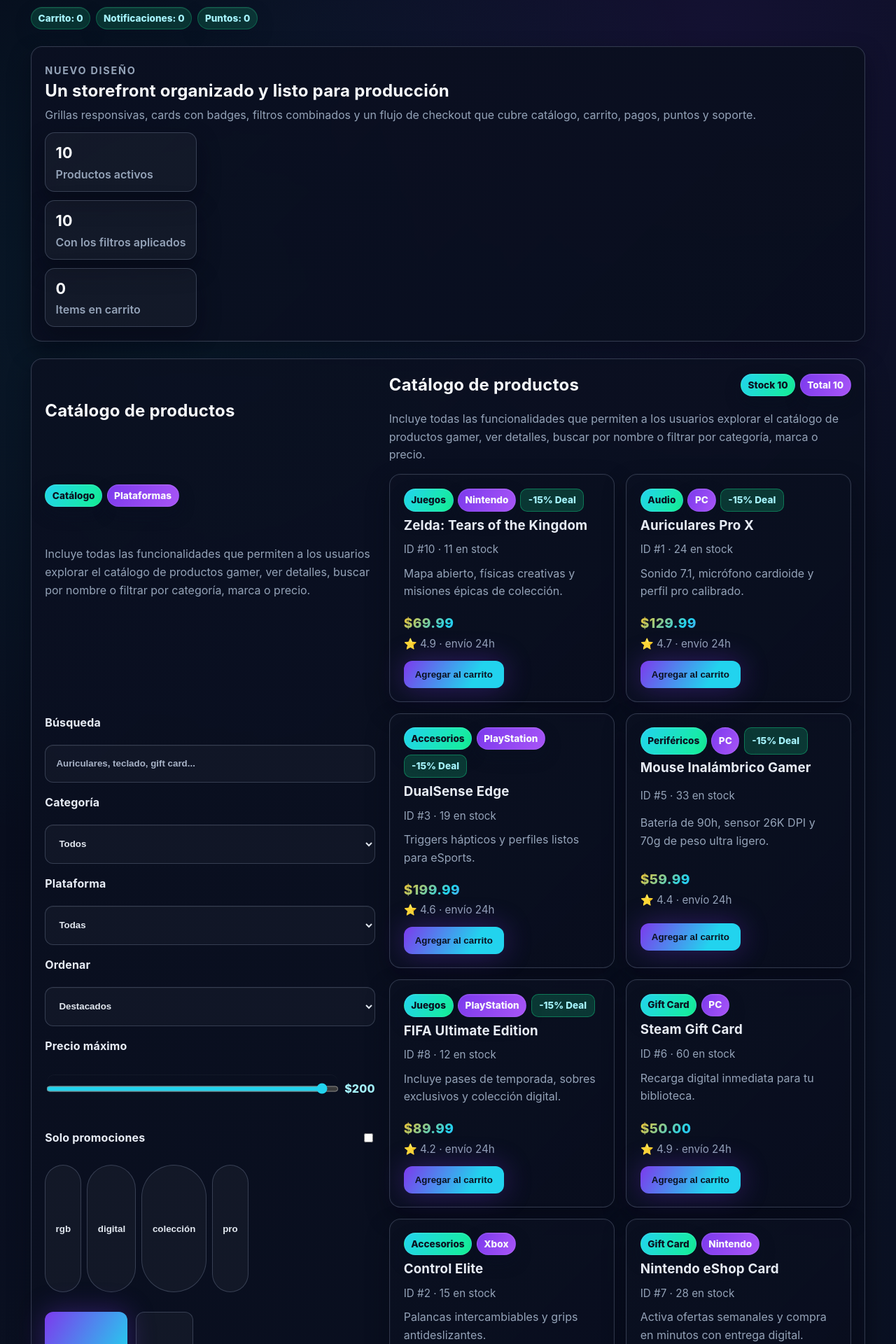
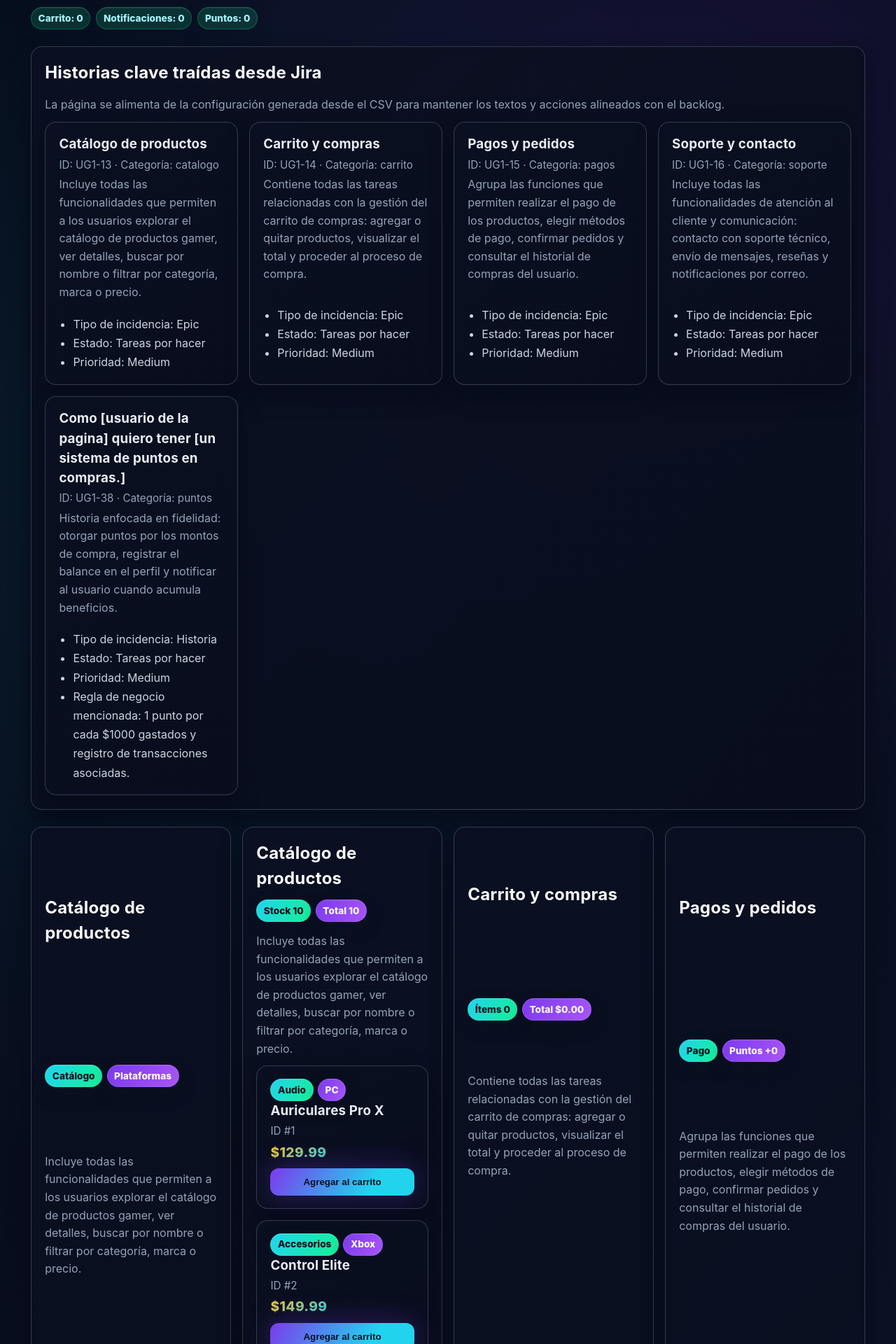
Before and after one commit to Juanpablo24-06/Pagina-de-compras, a React (Vite) app: page /Pagina-de-compras/gamer-store in a window 1280 px wide. Shown: the part 360-2280 px from the top of the page at 70% size. Built offline with nearby package versions, Linux system fonts and the light colour scheme.

Commit message:
Revert "Improve storefront UI and filtering experience"

```diff
--- a/package.json
+++ b/package.json
@@ -6,8 +6,7 @@
   "scripts": {
     "dev": "vite",
     "build": "vite build",
-    "preview": "vite preview",
-    "deploy": "npm run build && rm -rf docs && cp -r dist docs"
+    "preview": "vite preview"
   },
   "dependencies": {
     "react": "^18.3.1",
--- a/src/pages/GamerStoreFromJira.jsx
+++ b/src/pages/GamerStoreFromJira.jsx
@@ -3,143 +3,25 @@
 import './PageStyles.css';
 
 const gamerProducts = [
-  {
-    id: 1,
-    name: 'Auriculares Pro X',
-    price: 129.99,
-    category: 'Audio',
-    platform: 'PC',
-    rating: 4.7,
-    stock: 24,
-    deal: true,
-    tagline: 'Sonido 7.1, micrófono cardioide y perfil pro calibrado.',
-  },
-  {
-    id: 2,
-    name: 'Control Elite',
-    price: 149.99,
-    category: 'Accesorios',
-    platform: 'Xbox',
-    rating: 4.8,
-    stock: 15,
-    deal: false,
-    tagline: 'Palancas intercambiables y grips antideslizantes.',
-  },
-  {
-    id: 3,
-    name: 'DualSense Edge',
-    price: 199.99,
-    category: 'Accesorios',
-    platform: 'PlayStation',
-    rating: 4.6,
-    stock: 19,
-    deal: true,
-    tagline: 'Triggers hápticos y perfiles listos para eSports.',
-  },
-  {
-    id: 4,
-    name: 'Teclado Mecánico RGB',
-    price: 89.99,
-    category: 'Periféricos',
-    platform: 'PC',
-    rating: 4.5,
-    stock: 41,
-    deal: false,
-    tagline: 'Switches lineales, placa de aluminio y cable desmontable.',
-  },
-  {
-    id: 5,
-    name: 'Mouse Inalámbrico Gamer',
-    price: 59.99,
-    category: 'Periféricos',
-    platform: 'PC',
-    rating: 4.4,
-    stock: 33,
-    deal: true,
-    tagline: 'Batería de 90h, sensor 26K DPI y 70g de peso ultra ligero.',
-  },
-  {
-    id: 6,
-    name: 'Steam Gift Card',
-    price: 50.0,
-    category: 'Gift Card',
-    platform: 'PC',
-    rating: 4.9,
-    stock: 60,
-    deal: false,
-    tagline: 'Recarga digital inmediata para tu biblioteca.',
-  },
-  {
-    id: 7,
-    name: 'Nintendo eShop Card',
-    price: 35.0,
-    category: 'Gift Card',
-    platform: 'Nintendo',
-    rating: 4.8,
-    stock: 28,
-    deal: false,
-    tagline: 'Activa ofertas semanales y compra en minutos con entrega digital.',
-  },
-  {
-    id: 8,
-    name: 'FIFA Ultimate Edition',
-    price: 89.99,
-    category: 'Juegos',
-    platform: 'PlayStation',
-    rating: 4.2,
-    stock: 12,
-    deal: true,
-    tagline: 'Incluye pases de temporada, sobres exclusivos y colección digital.',
-  },
-  {
-    id: 9,
-    name: 'Halo Infinite',
-    price: 69.99,
-    category: 'Juegos',
-    platform: 'Xbox',
-    rating: 4.3,
-    stock: 16,
-    deal: false,
-    tagline: 'Campaña cooperativa y arenas competitivas.',
-  },
-  {
-    id: 10,
-    name: 'Zelda: Tears of the Kingdom',
-    price: 69.99,
-    category: 'Juegos',
-    platform: 'Nintendo',
-    rating: 4.9,
-    stock: 11,
-    deal: true,
-    tagline: 'Mapa abierto, físicas creativas y misiones épicas de colección.',
-  },
+  { id: 1, name: 'Auriculares Pro X', price: 129.99, category: 'Audio', platform: 'PC' },
+  { id: 2, name: 'Control Elite', price: 149.99, category: 'Accesorios', platform: 'Xbox' },
+  { id: 3, name: 'DualSense Edge', price: 199.99, category: 'Accesorios', platform: 'PlayStation' },
+  { id: 4, name: 'Teclado Mecánico RGB', price: 89.99, category: 'Periféricos', platform: 'PC' },
+  { id: 5, name: 'Mouse Inalámbrico Gamer', price: 59.99, category: 'Periféricos', platform: 'PC' },
+  { id: 6, name: 'Steam Gift Card', price: 50.0, category: 'Gift Card', platform: 'PC' },
+  { id: 7, name: 'Nintendo eShop Card', price: 35.0, category: 'Gift Card', platform: 'Nintendo' },
+  { id: 8, name: 'FIFA Ultimate Edition', price: 89.99, category: 'Juegos', platform: 'PlayStation' },
+  { id: 9, name: 'Halo Infinite', price: 69.99, category: 'Juegos', platform: 'Xbox' },
+  { id: 10, name: 'Zelda: Tears of the Kingdom', price: 69.99, category: 'Juegos', platform: 'Nintendo' },
 ];
 
 const filterOptions = {
   categories: ['Todos', 'Audio', 'Accesorios', 'Periféricos', 'Gift Card', 'Juegos'],
   platforms: ['Todas', 'PC', 'PlayStation', 'Xbox', 'Nintendo'],
-  sort: [
-    { value: 'featured', label: 'Destacados' },
-    { value: 'price-asc', label: 'Precio ascendente' },
-    { value: 'price-desc', label: 'Precio descendente' },
-    { value: 'rating', label: 'Mejor calificados' },
-    { value: 'name', label: 'A-Z' },
-  ],
 };
 
-const quickTags = ['rgb', 'digital', 'colección', 'pro'];
-
 function GamerStoreFromJira() {
-  const maxPrice = useMemo(() => Math.ceil(Math.max(...gamerProducts.map((p) => p.price))), []);
-  const [filters, setFilters] = useState({
-    search: '',
-    category: 'Todos',
-    platform: 'Todas',
-    sort: 'featured',
-    maxPrice,
-    onlyDeals: false,
-    tag: '',
-  });
+  const [filters, setFilters] = useState({ search: '', category: 'Todos', platform: 'Todas' });
   const [appliedFilters, setAppliedFilters] = useState(filters);
   const [cartItems, setCartItems] = useState([]);
   const [checkoutStarted, setCheckoutStarted] = useState(false);
@@ -175,7 +57,7 @@
 
     return (
       parts.join(' ') ||
-      'Explora el catálogo gamer, filtra por categoría, plataforma o rango de precios, agrega productos al carrito y simula un checkout con puntos.'
+      'Explora el catálogo gamer, filtra por categoría y plataforma, agrega productos al carrito, simula un checkout y calcula los puntos que ganarías.'
     );
   }, [jiraByCategory]);
 
@@ -184,22 +66,13 @@
   };
 
   const handleResetFilters = () => {
-    const baseFilters = {
-      search: '',
-      category: 'Todos',
-      platform: 'Todas',
-      sort: 'featured',
-      maxPrice,
-      onlyDeals: false,
-      tag: '',
-    };
+    const baseFilters = { search: '', category: 'Todos', platform: 'Todas' };
     setFilters(baseFilters);
     setAppliedFilters(baseFilters);
   };
 
   const filteredProducts = useMemo(() => {
-    const filtered = gamerProducts.filter((product) => {
-      const searchable = `${product.name} ${product.tagline}`.toLowerCase();
+    return gamerProducts.filter((product) => {
       const matchesSearch = product.name
         .toLowerCase()
         .includes(appliedFilters.search.toLowerCase().trim());
@@ -207,29 +80,8 @@
         appliedFilters.category === 'Todos' || product.category === appliedFilters.category;
       const matchesPlatform =
         appliedFilters.platform === 'Todas' || product.platform === appliedFilters.platform;
-      const matchesPrice = product.price <= appliedFilters.maxPrice;
-      const matchesDeals = !appliedFilters.onlyDeals || product.deal;
-      const matchesTag =
-        !appliedFilters.tag || searchable.includes(appliedFilters.tag.toLowerCase());
-      return matchesSearch && matchesCategory && matchesPlatform && matchesPrice && matchesDeals && matchesTag;
+      return matchesSearch && matchesCategory && matchesPlatform;
     });
-
-    const sorted = [...filtered].sort((a, b) => {
-      switch (appliedFilters.sort) {
-        case 'price-asc':
-          return a.price - b.price;
-        case 'price-desc':
-          return b.price - a.price;
-        case 'rating':
-          return b.rating - a.rating;
-        case 'name':
-          return a.name.localeCompare(b.name);
-        default:
-          return Number(b.deal) - Number(a.deal) || b.rating - a.rating;
-      }
-    });
-
-    return sorted;
   }, [appliedFilters]);
 
   const handleAddToCart = (product) => {
@@ -365,38 +217,39 @@
         </div>
       </header>
 
-      <article className="info-card highlight">
-        <div className="section-header">
+      <article className="info-card">
+        <h2>Historias clave traídas desde Jira</h2>
+        <p className="helper-text">
+          La página se alimenta de la configuración generada desde el CSV para mantener los textos
+          y acciones alineados con el backlog.
+        </p>
+        <div className="catalog-grid">
+          {jiraPageConfig.map((item) => (
+            <div key={item.id} className="catalog-card">
               <div>
-            <p className="eyebrow">Nuevo diseño</p>
-            <h2 className="section-title">Un storefront organizado y listo para producción</h2>
-            <p className="helper-text">
-              Grillas responsivas, cards con badges, filtros combinados y un flujo de checkout que
-              cubre catálogo, carrito, pagos, puntos y soporte.
+                <h3>{item.titulo}</h3>
+                <p className="meta">
+                  ID: {item.id} · Categoría: {item.categoria}
                 </p>
+                <p className="helper-text">{item.descripcion}</p>
               </div>
-          <div className="hero-metrics compact">
-            <div className="metric-card">
-              <strong>{gamerProducts.length}</strong>
-              <span>Productos activos</span>
+              {item.acciones?.length ? (
+                <ul className="bullet-list">
+                  {item.acciones.map((action) => (
+                    <li key={`${item.id}-${action}`}>{action}</li>
+                  ))}
+                </ul>
+              ) : null}
             </div>
-            <div className="metric-card">
-              <strong>{filteredProducts.length}</strong>
-              <span>Con los filtros aplicados</span>
-            </div>
-            <div className="metric-card">
-              <strong>{cartItemCount}</strong>
-              <span>Items en carrito</span>
-            </div>
-          </div>
+          ))}
         </div>
       </article>
 
-      <article className="info-card split">
-        <div className="filters-col">
+      <div className="card-grid">
+        <article className="info-card">
           <div className="section-header">
             <h2 className="section-title">
-              {jiraByCategory.catalogo?.titulo || 'Filtros y búsqueda refinada'}
+              {jiraByCategory.catalogo?.titulo || 'Filtros y búsqueda'}
             </h2>
             <div className="badge-row">
               <span className="badge category">Catálogo</span>
@@ -405,9 +258,8 @@
           </div>
           <p className="helper-text">
             {jiraByCategory.catalogo?.descripcion ||
-              'Combina búsqueda, rango de precio, etiquetas rápidas y ordenamiento para encontrar el mejor fit.'}
+              'Explora el catálogo gamer, filtra por categoría y plataforma o busca por nombre.'}
           </p>
-
           <div className="filter-grid">
             <label className="filter-field">
               <span>Búsqueda</span>
@@ -444,55 +296,7 @@
                 ))}
               </select>
             </label>
-            <label className="filter-field">
-              <span>Ordenar</span>
-              <select
-                value={filters.sort}
-                onChange={(event) => setFilters({ ...filters, sort: event.target.value })}
-              >
-                {filterOptions.sort.map((option) => (
-                  <option key={option.value} value={option.value}>
-                    {option.label}
-                  </option>
-                ))}
-              </select>
-            </label>
-            <label className="filter-field">
-              <span>Precio máximo</span>
-              <div className="range-row">
-                <input
-                  type="range"
-                  min="0"
-                  max={maxPrice}
-                  value={filters.maxPrice}
-                  onChange={(event) => setFilters({ ...filters, maxPrice: Number(event.target.value) })}
-                />
-                <span className="range-value">${filters.maxPrice}</span>
           </div>
-            </label>
-            <label className="filter-field checkbox-field">
-              <span>Solo promociones</span>
-              <input
-                type="checkbox"
-                checked={filters.onlyDeals}
-                onChange={(event) => setFilters({ ...filters, onlyDeals: event.target.checked })}
-              />
-            </label>
-          </div>
-
-          <div className="quick-tags">
-            {quickTags.map((tag) => (
-              <button
-                key={tag}
-                type="button"
-                className={`chip ${filters.tag === tag ? 'active' : ''}`}
-                onClick={() => setFilters({ ...filters, tag: filters.tag === tag ? '' : tag })}
-              >
-                {tag}
-              </button>
-            ))}
-          </div>
-
           <div className="action-row">
             <button type="button" className="primary-button" onClick={handleApplyFilters}>
               Aplicar filtros
@@ -505,9 +309,9 @@
             Mostrando {filteredProducts.length} de {gamerProducts.length} productos disponibles.
           </p>
           {renderActions('catalogo')}
-        </div>
+        </article>
 
-        <div className="catalog-col">
+        <article className="info-card">
           <div className="section-header">
             <h2 className="section-title">{jiraByCategory.catalogo?.titulo || 'Catálogo gamer'}</h2>
             <div className="badge-row">
@@ -521,20 +325,14 @@
           <div className="catalog-grid">
             {filteredProducts.map((product) => (
               <div key={product.id} className="catalog-card">
-                <div className="card-top">
+                <div>
                   <div className="badge-row">
                     <span className="badge category">{product.category}</span>
                     <span className="badge platform">{product.platform}</span>
-                    {product.deal && <span className="pill success">-15% Deal</span>}
                   </div>
                   <h3>{product.name}</h3>
-                  <p className="meta">ID #{product.id} · {product.stock} en stock</p>
-                  <p className="helper-text">{product.tagline}</p>
-                </div>
-                <div className="card-bottom">
-                  <div>
+                  <p className="meta">ID #{product.id}</p>
                   <p className="price">${product.price.toFixed(2)}</p>
-                    <p className="meta">⭐ {product.rating.toFixed(1)} · envío 24h</p>
                 </div>
                 <button
                   type="button"
@@ -544,17 +342,14 @@
                   Agregar al carrito
                 </button>
               </div>
-              </div>
             ))}
             {filteredProducts.length === 0 && (
               <p className="helper-text">No hay productos que coincidan con los filtros.</p>
             )}
           </div>
           {renderActions('catalogo')}
-        </div>
         </article>
 
-      <div className="card-grid">
         <article className="info-card">
           <div className="section-header">
             <h2 className="section-title">{jiraByCategory.carrito?.titulo || 'Carrito'}</h2>
--- a/src/pages/HomePage.jsx
+++ b/src/pages/HomePage.jsx
@@ -12,13 +12,12 @@
       </div>
 
       <div className="hero">
-        <div className="hero-sparks" />
         <div className="hero-content">
           <p className="eyebrow">Nexus Prime</p>
           <h1 className="page-title">Energiza tu próxima compra gamer</h1>
           <p className="page-lead">
-            Creamos una vitrina completa con navegación clara, catálogo filtrable, flujos de
-            checkout realistas y un tema oscuro con acentos neón que se siente premium.
+            Explora un storefront listo para catálogos dinámicos, filtros avanzados y una
+            experiencia de checkout que brilla con un tema oscuro y acentos neón.
           </p>
           <div className="hero-actions">
             <NavLink to="/gamer-store" className="primary-button">
@@ -27,20 +26,6 @@
             <NavLink to="/fidelidad" className="ghost-button">
               Beneficios y fidelidad
             </NavLink>
-          </div>
-          <div className="hero-metrics">
-            <div className="metric-card">
-              <strong>+60</strong>
-              <span>SKUs listos para crecer</span>
-            </div>
-            <div className="metric-card">
-              <strong>Filtros</strong>
-              <span>Búsqueda, rango y tags</span>
-            </div>
-            <div className="metric-card">
-              <strong>Checkout</strong>
-              <span>Validaciones + fidelidad</span>
-            </div>
           </div>
         </div>
       </div>
@@ -65,13 +50,6 @@
             en toda la aplicación.
           </p>
         </article>
-        <article className="info-card">
-          <h2>Catálogo listo para lanzar</h2>
-          <p>
-            El catálogo gamer incluye filtros dinámicos, cards con badges, CTA claros y un flujo de
-            compra que simula puntos de fidelidad y soporte inmediato.
-          </p>
-        </article>
       </div>
     </section>
   );
--- a/src/pages/PageStyles.css
+++ b/src/pages/PageStyles.css
@@ -74,18 +74,6 @@
   box-shadow: var(--glow-strong);
 }
 
-.hero-sparks {
-  position: absolute;
-  inset: 0;
-  background: radial-gradient(circle at 20% 30%, rgba(34, 211, 238, 0.22), transparent 28%),
-    radial-gradient(circle at 80% 25%, rgba(124, 58, 237, 0.26), transparent 30%),
-    radial-gradient(circle at 60% 70%, rgba(20, 241, 149, 0.18), transparent 35%);
-  filter: blur(8px);
-  opacity: 0.75;
-  pointer-events: none;
-  z-index: 0;
-}
-
 .hero::after {
   content: '';
   position: absolute;
@@ -108,37 +96,6 @@
   display: flex;
   flex-wrap: wrap;
   gap: 0.85rem;
-}
-
-.hero-metrics {
-  display: grid;
-  grid-template-columns: repeat(auto-fit, minmax(180px, 1fr));
-  gap: 0.75rem;
-  margin-top: 1rem;
-}
-
-.hero-metrics.compact {
-  margin-top: 0;
-}
-
-.metric-card {
-  background: rgba(255, 255, 255, 0.04);
-  border: 1px solid var(--border);
-  border-radius: 14px;
-  padding: 0.75rem 0.9rem;
-  display: grid;
-  gap: 0.15rem;
-  box-shadow: var(--shadow-soft);
-}
-
-.metric-card strong {
-  font-size: 1.35rem;
-  color: #f8fafc;
-}
-
-.metric-card span {
-  color: var(--muted);
-  font-weight: 600;
 }
 
 .promo-bar {
@@ -180,12 +137,6 @@
   background: linear-gradient(120deg, rgba(124, 58, 237, 0.35), rgba(34, 211, 238, 0.24));
   color: #0b1120;
   border-color: rgba(124, 58, 237, 0.25);
-}
-
-.highlight {
-  border-color: var(--border-highlight);
-  background: var(--card-surface-2);
-  box-shadow: var(--shadow-hover);
 }
 
 .card-grid {
@@ -254,18 +205,6 @@
 .info-card h2 {
   margin-top: 0;
   color: #f8fafc;
-}
-
-.info-card.split {
-  display: grid;
-  grid-template-columns: minmax(320px, 1fr) 1.4fr;
-  gap: 1.25rem;
-}
-
-.filters-col,
-.catalog-col {
-  display: grid;
-  gap: 0.9rem;
 }
 
 .info-card p {
@@ -372,51 +311,6 @@
   background: rgba(249, 24, 128, 0.08);
 }
 
-.checkbox-field {
-  align-items: center;
-  grid-template-columns: 1fr auto;
-}
-
-.range-row {
-  display: grid;
-  grid-template-columns: 1fr auto;
-  align-items: center;
-  gap: 0.4rem;
-}
-
-.range-row input[type='range'] {
-  accent-color: #22d3ee;
-}
-
-.range-value {
-  font-weight: 800;
-  color: #a5f3fc;
-}
-
-.quick-tags {
-  display: flex;
-  flex-wrap: wrap;
-  gap: 0.5rem;
-}
-
-.chip {
-  background: rgba(255, 255, 255, 0.04);
-  border: 1px solid var(--border);
-  border-radius: 999px;
-  padding: 0.5rem 0.9rem;
-  color: #e2e8f0;
-  font-weight: 700;
-  cursor: pointer;
-  transition: all 0.2s ease;
-}
-
-.chip:hover,
-.chip.active {
-  border-color: var(--border-highlight);
-  box-shadow: var(--glow);
-  color: #a5f3fc;
-}
-
 .action-row {
   display: flex;
   flex-wrap: wrap;
@@ -470,21 +364,8 @@
 
 .catalog-card {
   display: grid;
-  gap: 0.9rem;
-  padding: 1.2rem 1.25rem;
-}
-
-.card-top {
-  display: grid;
-  gap: 0.35rem;
-}
-
-.card-bottom {
-  display: flex;
-  align-items: center;
-  justify-content: space-between;
-  gap: 0.75rem;
-  flex-wrap: wrap;
+  gap: 0.55rem;
+  padding: 1.1rem 1.2rem;
 }
 
 .badge-row {
@@ -519,23 +400,6 @@
   background: rgba(20, 241, 149, 0.15);
   color: #a5f3fc;
   border-color: rgba(20, 241, 149, 0.25);
-}
-
-.pill {
-  display: inline-flex;
-  align-items: center;
-  padding: 0.35rem 0.65rem;
-  border-radius: 10px;
-  font-weight: 800;
-  font-size: 0.85rem;
-  color: #f8fafc;
-  border: 1px solid rgba(255, 255, 255, 0.08);
-}
-
-.pill.success {
-  background: rgba(20, 241, 149, 0.18);
-  color: #a5f3fc;
-  border-color: rgba(20, 241, 149, 0.35);
 }
 
 .meta {
@@ -606,13 +470,3 @@
   color: #f8fafc;
   margin: 0;
 }
-
-@media (max-width: 960px) {
-  .info-card.split {
-    grid-template-columns: 1fr;
-  }
-
-  .hero {
-    padding: 1.85rem;
-  }
-}
```
Also changed, not shown: 5 other files (tests, documents, lock files or other folders). Lines whose indentation alone changed are shown as unchanged.
